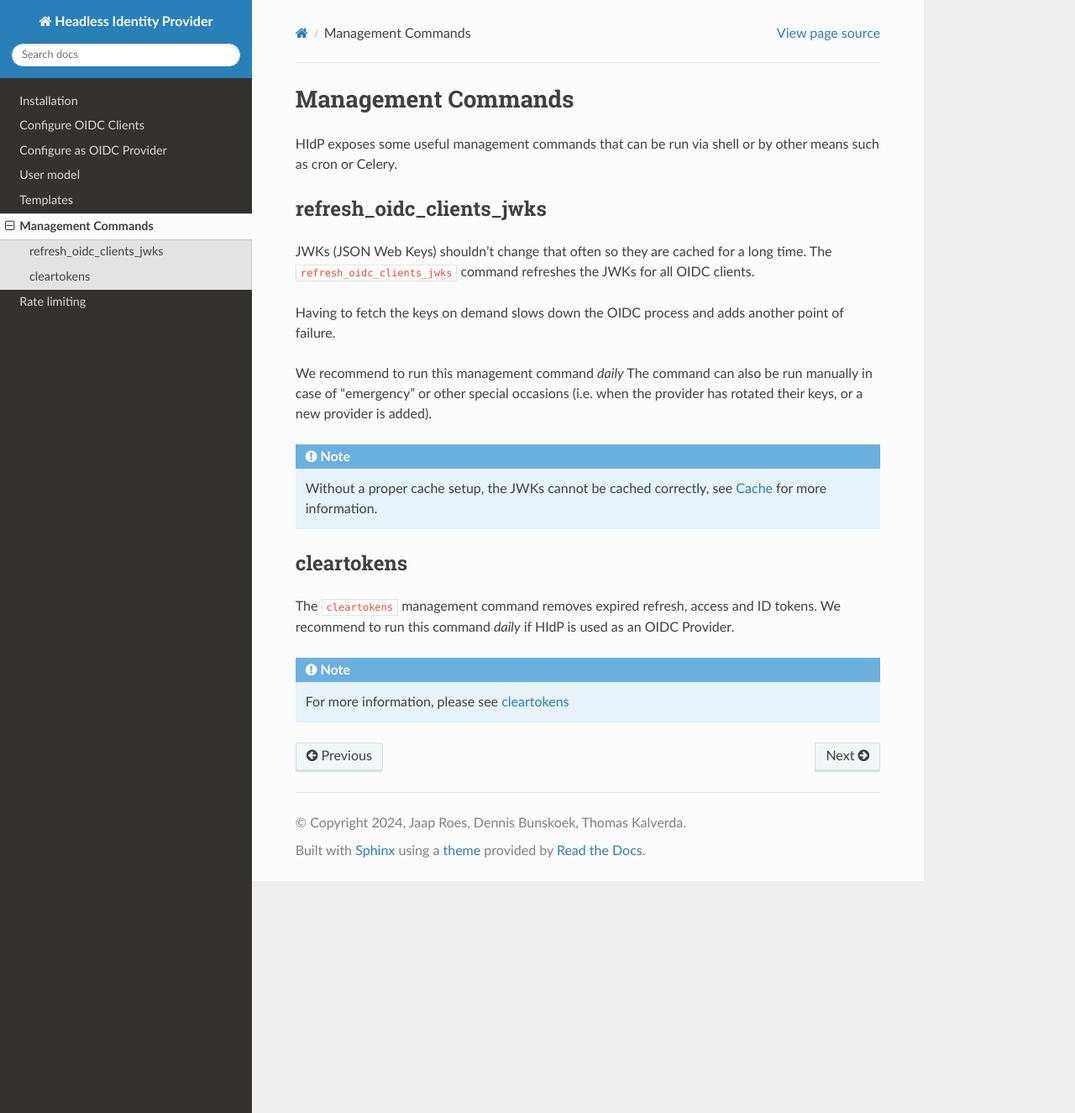
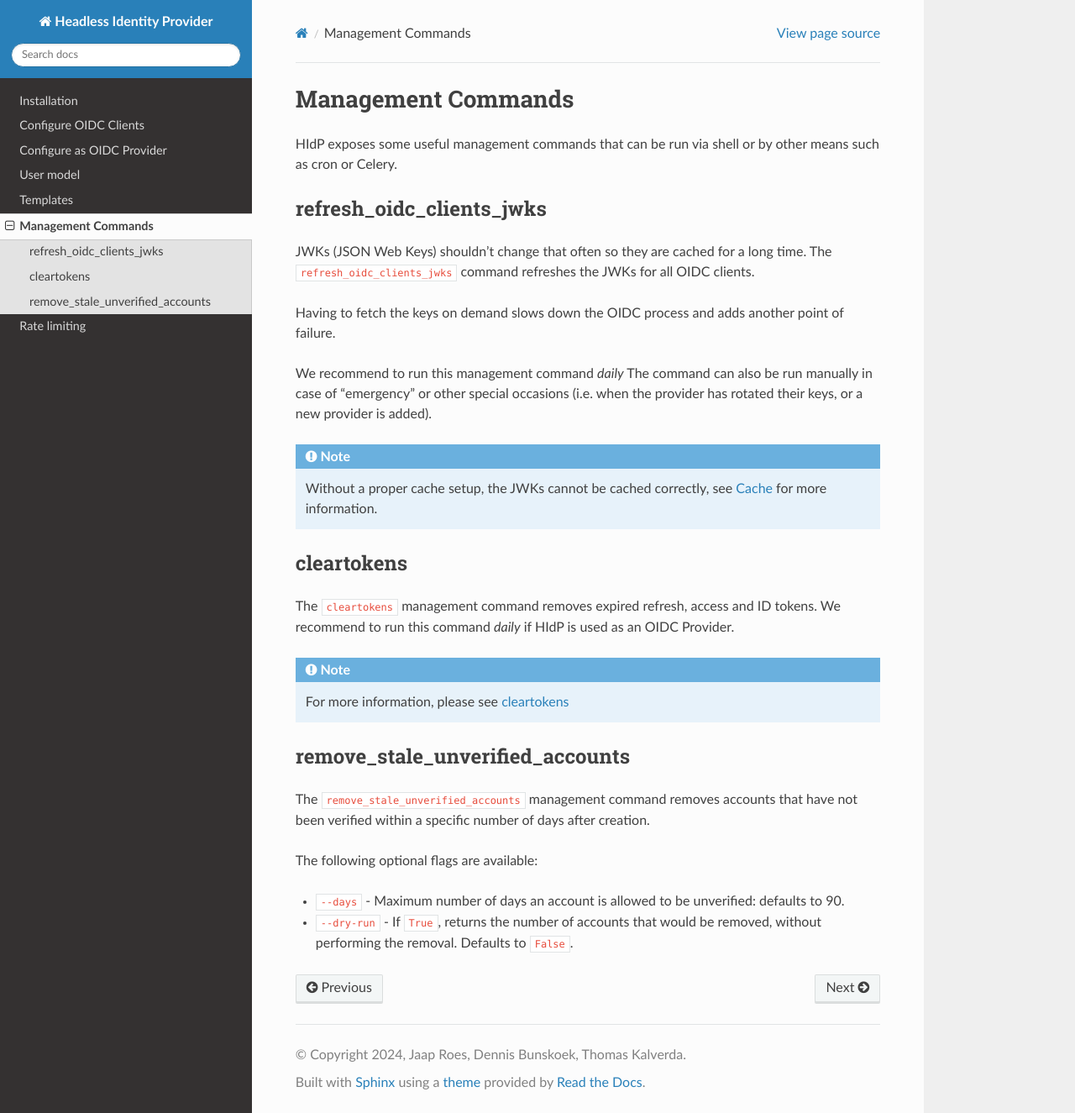
Before and after one commit to leukeleu/django-hidp, a Sphinx documentation site: the page built from packages/hidp/docs/management-commands.md, in a window 1280 px wide and 1325 px high. Shown: the whole window at 84% size. Built offline with Sphinx 7.4.7 and the Read the Docs theme 2.0.0, drawn with Linux system fonts in a browser that asks for light colours.

Commit message:
Add documentation for remove stale unverified users management command

```diff
--- a/packages/hidp/docs/management-commands.md
+++ b/packages/hidp/docs/management-commands.md
@@ -27,3 +27,12 @@ Provider.
 :::{note}
 For more information, please see [cleartokens](https://django-oauth-toolkit.readthedocs.io/en/latest/management_commands.html#cleartokens)
 :::
+
+## remove_stale_unverified_accounts
+The ``remove_stale_unverified_accounts`` management command removes accounts that have
+not been verified within a specific number of days after creation.
+
+The following optional flags are available:
+- ``--days`` - Maximum number of days an account is allowed to be unverified: defaults to 90.
+- ``--dry-run`` - If `True`, returns the number of accounts that would be removed,
+without performing the removal. Defaults to `False`.
```
